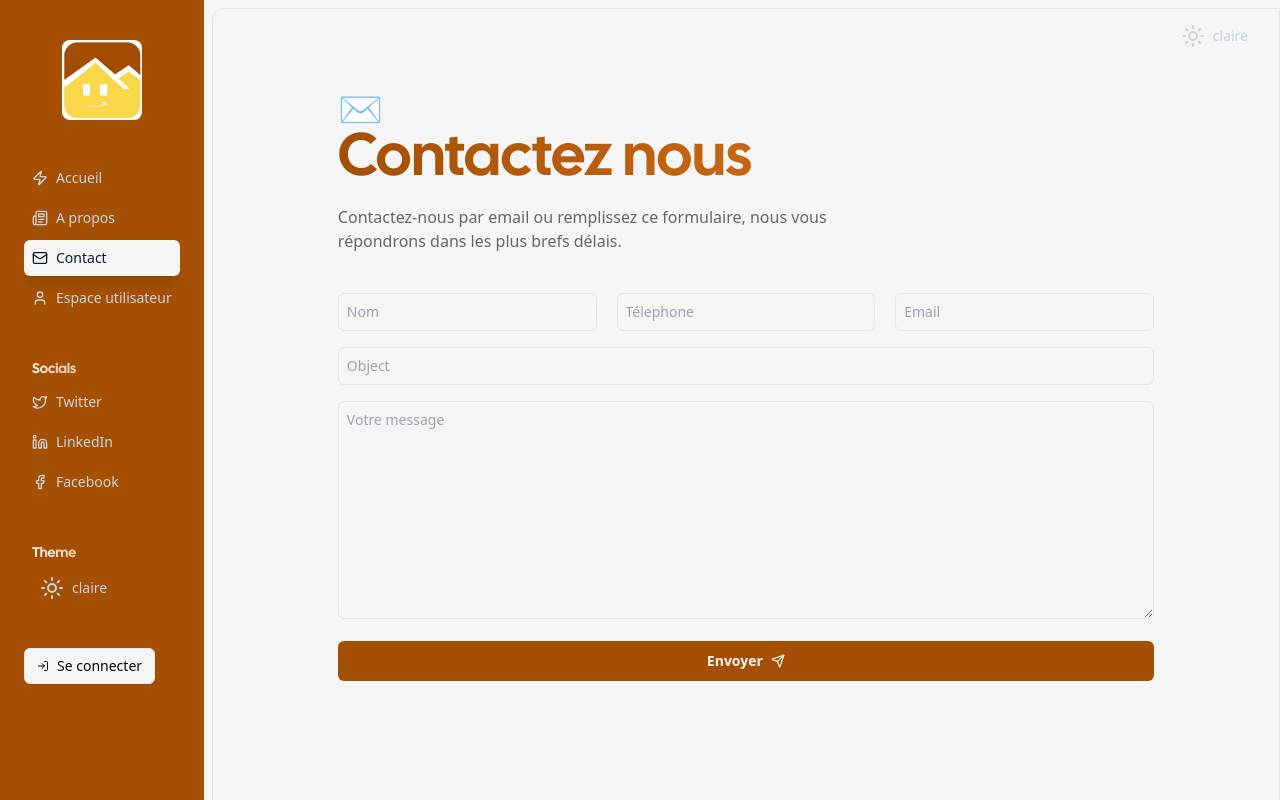
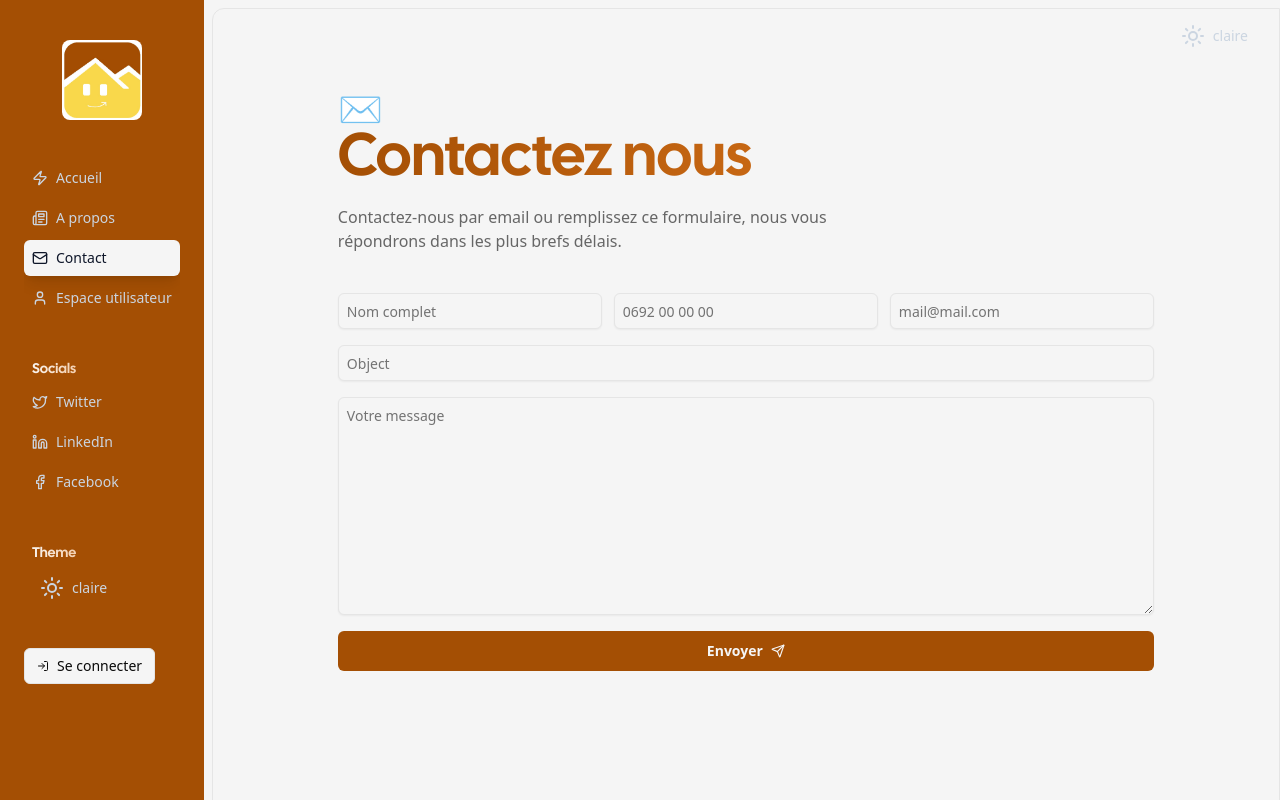
Before and after one commit to codaid/woodNBlock, a Next.js app: page /contact in a window 1280 px wide. Built offline with nearby package versions, Linux system fonts and the light colour scheme; no server answers.

Commit message:
Fixed probleme send mail(ssl certificat expirate). Complete contact component

```diff
--- /dev/null
+++ b/app/api/contact/route.ts
@@ -0,0 +1,30 @@
+import { env } from "@/lib/env";
+import { schemaContact } from "@/schemaType";
+import { NextRequest, NextResponse } from "next/server";
+import { sendMail } from "../utils/sendMail";
+
+export const POST = async (req: NextRequest) => {
+    try {
+        const body = await req.json();
+        const infos = schemaContact.parse(body);
+
+        const message = `${infos.message}<br /><br />Email du contact : ${infos.email}`;
+
+        const mailSended = await sendMail(
+            `Contact: ${infos.object}`,
+            message,
+            env.TO_MAIL
+        );
+
+        return NextResponse.json(
+            { message: "Message send successfully" },
+            { status: 200 }
+        );
+    } catch (error) {
+        console.log(error);
+        return NextResponse.json(
+            { message: "Something went wrong" },
+            { status: 500 }
+        );
+    }
+};
--- a/app/api/utils/sendMail.ts
+++ b/app/api/utils/sendMail.ts
@@ -12,6 +12,9 @@ const transporter = nodemailer.createTransport({
     auth: {
         user: email,
         pass: pass,
+    },
+    tls: {
+        rejectUnauthorized: false,
     },
 });
 
--- a/app/contact/Contact.tsx
+++ b/app/contact/Contact.tsx
@@ -1,142 +1,207 @@
 "use client";
 import { Button } from "@/components/ui/button";
-import { Form } from "@/components/ui/form";
+import {
+    Form,
+    FormControl,
+    FormField,
+    FormItem,
+    FormMessage,
+} from "@/components/ui/form";
+import { Input } from "@/components/ui/input";
+import Loader from "@/components/ui/loader";
+import { Textarea } from "@/components/ui/textarea";
+import { schemaContact, t_contact } from "@/schemaType";
 import { zodResolver } from "@hookform/resolvers/zod";
-import { useState } from "react";
+import { useMutation } from "@tanstack/react-query";
+import { useRouter } from "next/navigation";
 import { useForm } from "react-hook-form";
+import toast from "react-hot-toast";
 import { LuSend } from "react-icons/lu";
-import { z } from "zod";
-
-const defaultFormState = {
-    name: {
-        value: "",
-        error: "",
-    },
-    email: {
-        value: "",
-        error: "",
-    },
-    message: {
-        value: "",
-        error: "",
-    },
-};
-
-const schemaContact = z.object({
-    name: z.string(),
-    phone: z.string().optional().nullable(),
-    email: z.string(),
-    object: z.string().min(1),
-    message: z.string().min(10),
-});
 
 export const Contact = () => {
-    const [formData, setFormData] = useState(defaultFormState);
+    const router = useRouter();
 
-    const form = useForm<z.infer<typeof schemaContact>>({
+    const form = useForm<t_contact>({
         resolver: zodResolver(schemaContact),
         defaultValues: {
             name: "",
-            phone: null,
+            phone: "",
             email: "",
             object: "",
             message: "",
         },
     });
 
-    const handleSubmit = (e: any) => {
-        e.preventDefault();
-        // Write your submit logic here
-        console.log(formData);
+    const { mutate, isPending } = useMutation({
+        mutationFn: async (contact: t_contact) => {
+            try {
+                return await fetch("/api/contact", {
+                    method: "POST",
+                    headers: {
+                        "Content-Type": "application/json",
+                    },
+                    body: JSON.stringify(contact),
+                });
+            } catch (error) {
+                console.log(error);
+                toast.error("Une erreur est survenue");
+            }
+        },
+        onSuccess: async (res) => {
+            console.log(res);
+            if (res && res.ok) {
+                router.push("/thanks");
+            } else {
+                toast.error("Une erreur est survenue lors de l'envoie.");
+            }
+        },
+    });
+
+    const onSuccess = (values: t_contact) => {
+        mutate(values);
     };
+
+    const onError = (error: any) => {
+        toast.error(error.message);
+        console.log(error);
+    };
+
     return (
         <Form {...form}>
-            <form className="form" onSubmit={handleSubmit}>
+            <form
+                className="form"
+                onSubmit={form.handleSubmit(onSuccess, onError)}
+            >
                 <div className="flex flex-col justify-between gap-5 md:flex-row">
-                    <input
-                        type="text"
-                        placeholder="Nom"
+                    <div className="grid w-full grid-cols-2 gap-3 sm:grid-cols-3">
+                        <FormField
+                            control={form.control}
+                            name="name"
+                            render={({ field }) => (
+                                <FormItem className="w-full">
+                                    <FormControl
+                                        className={
+                                            form.formState.errors.name
+                                                ? "border-destructive"
+                                                : ""
+                                        }
+                                    >
+                                        <Input
+                                            placeholder="Nom complet"
                                             className="w-full rounded-md border bg-neutral-100 p-2 text-sm text-primary focus:outline-none focus:ring-2 focus:ring-neutral-200 dark:bg-slate-700"
-                        value={formData.name.value}
-                        onChange={(e) => {
-                            setFormData({
-                                ...formData,
-                                name: {
-                                    value: e.target.value,
-                                    error: "",
-                                },
-                            });
-                        }}
+                                            {...field}
                                         />
-                    <input
-                        type="text"
-                        placeholder="Télephone"
+                                    </FormControl>
+                                    <FormMessage />
+                                </FormItem>
+                            )}
+                        />
+                        <FormField
+                            control={form.control}
+                            name="phone"
+                            render={({ field }) => (
+                                <FormItem className="w-full">
+                                    <FormControl
+                                        className={
+                                            form.formState.errors.phone
+                                                ? "border-destructive"
+                                                : ""
+                                        }
+                                    >
+                                        <Input
+                                            placeholder="0692 00 00 00"
                                             className="w-full rounded-md border bg-neutral-100 p-2 text-sm text-primary focus:outline-none focus:ring-2 focus:ring-neutral-200 dark:bg-slate-700"
-                        value={formData.name.value}
-                        onChange={(e) => {
-                            setFormData({
-                                ...formData,
-                                name: {
-                                    value: e.target.value,
-                                    error: "",
-                                },
-                            });
-                        }}
+                                            {...field}
                                         />
-                    <input
-                        type="email"
-                        placeholder="Email"
+                                    </FormControl>
+                                    <FormMessage />
+                                </FormItem>
+                            )}
+                        />
+                        <FormField
+                            control={form.control}
+                            name="email"
+                            render={({ field }) => (
+                                <FormItem className="w-full max-sm:col-span-2">
+                                    <FormControl
+                                        className={
+                                            form.formState.errors.phone
+                                                ? "border-destructive"
+                                                : ""
+                                        }
+                                    >
+                                        <Input
+                                            placeholder="mail@mail.com"
                                             className="w-full rounded-md border bg-neutral-100 p-2 text-sm text-primary focus:outline-none focus:ring-2 focus:ring-neutral-200 dark:bg-slate-700"
-                        value={formData.email.value}
-                        onChange={(e) => {
-                            setFormData({
-                                ...formData,
-                                email: {
-                                    value: e.target.value,
-                                    error: "",
-                                },
-                            });
-                        }}
+                                            {...field}
+                                        />
+                                    </FormControl>
+                                    <FormMessage />
+                                </FormItem>
+                            )}
                         />
                     </div>
-                <div className="pt-4">
-                    <input
-                        type="text"
+                </div>
+
+                <FormField
+                    control={form.control}
+                    name="object"
+                    render={({ field }) => (
+                        <FormItem className="mt-4 w-full">
+                            <FormControl
+                                className={
+                                    form.formState.errors.phone
+                                        ? "border-destructive"
+                                        : ""
+                                }
+                            >
+                                <Input
                                     placeholder="Object"
                                     className="w-full rounded-md border bg-neutral-100 p-2 text-sm text-primary focus:outline-none focus:ring-2 focus:ring-neutral-200 dark:bg-slate-700"
-                        value={formData.email.value}
-                        onChange={(e) => {
-                            setFormData({
-                                ...formData,
-                                email: {
-                                    value: e.target.value,
-                                    error: "",
-                                },
-                            });
-                        }}
+                                    {...field}
                                 />
-                    <textarea
+                            </FormControl>
+                            <FormMessage />
+                        </FormItem>
+                    )}
+                />
+
+                <FormField
+                    control={form.control}
+                    name="message"
+                    render={({ field }) => (
+                        <FormItem className="mt-4 w-full">
+                            <FormControl
+                                className={
+                                    form.formState.errors.phone
+                                        ? "border-destructive"
+                                        : ""
+                                }
+                            >
+                                <Textarea
+                                    rows={10}
                                     placeholder="Votre message"
-                        rows={10}
-                        className="mt-4 w-full rounded-md border bg-neutral-100 p-2 text-sm text-primary focus:outline-none focus:ring-2 focus:ring-neutral-200 dark:bg-slate-700"
-                        value={formData.message.value}
-                        onChange={(e) => {
-                            setFormData({
-                                ...formData,
-                                message: {
-                                    value: e.target.value,
-                                    error: "",
-                                },
-                            });
-                        }}
+                                    className="w-full rounded-md border bg-neutral-100 p-2 text-sm text-primary focus:outline-none focus:ring-2 focus:ring-neutral-200 dark:bg-slate-700"
+                                    {...field}
                                 />
-                </div>
+                            </FormControl>
+                            <FormMessage />
+                        </FormItem>
+                    )}
+                />
+
                 <Button
                     variant={"ringHover"}
                     className="mt-4 flex w-full items-center justify-center rounded-md bg-color_primary p-2 font-bold text-color_light hover:bg-color_primary hover:ring-color_primary"
                     type="submit"
+                    disabled={isPending}
                 >
-                    Envoyer <LuSend className="ml-2" />
+                    Envoyer
+                    {isPending ? (
+                        <Loader className="ml-2" />
+                    ) : (
+                        <LuSend className="ml-2" />
+                    )}
                 </Button>
             </form>
         </Form>
--- a/src/components/homeComponent/infoForms.tsx
+++ b/src/components/homeComponent/infoForms.tsx
@@ -121,7 +121,7 @@ const InfoForms = () => {
                                 }
                             >
                                 {rdvTypeSentence.map((item, index) => (
-                                    <Bounce>
+                                    <Bounce key={`${index}_${item.id}`}>
                                         <FormControl>
                                             <div className="flex flex-row items-start space-x-3 space-y-0 rounded-md border p-4">
                                                 <Checkbox
--- a/src/schemaType.ts
+++ b/src/schemaType.ts
@@ -6,6 +6,7 @@ export type t_userSelect = z.infer<typeof schemaSelectUser>;
 export type t_catalog = z.infer<typeof schemaCatalog>;
 export type t_userUpdate = z.infer<typeof schemaUserUpdate>;
 export type t_prospect = z.infer<typeof schemaProspect>;
+export type t_contact = z.infer<typeof schemaContact>;
 
 export const schemaUserData = z.object({
     id: z.string(),
@@ -144,6 +145,14 @@ export const schemaProspect = z.object({
 //     providerServices: z.array(z.enum(ourServices)).optional().nullable(),
 // });
 
+export const schemaContact = z.object({
+    name: z.string(),
+    phone: z.string().optional(),
+    email: z.string(),
+    object: z.string().min(1),
+    message: z.string().min(10),
+});
+
 export const schemaProspects = z.array(schemaProspect);
 export const schemaSelectUsers = z.array(schemaSelectUser);
 export const schemaCatalogs = z.array(schemaCatalog);
```
Also changed, not shown: src/components/homeComponent/rdvHeroe.tsx (+6 -1 lines), src/components/layout/home/hereoSection.tsx (+6 -1 lines). Lines whose indentation alone changed are shown as unchanged.
